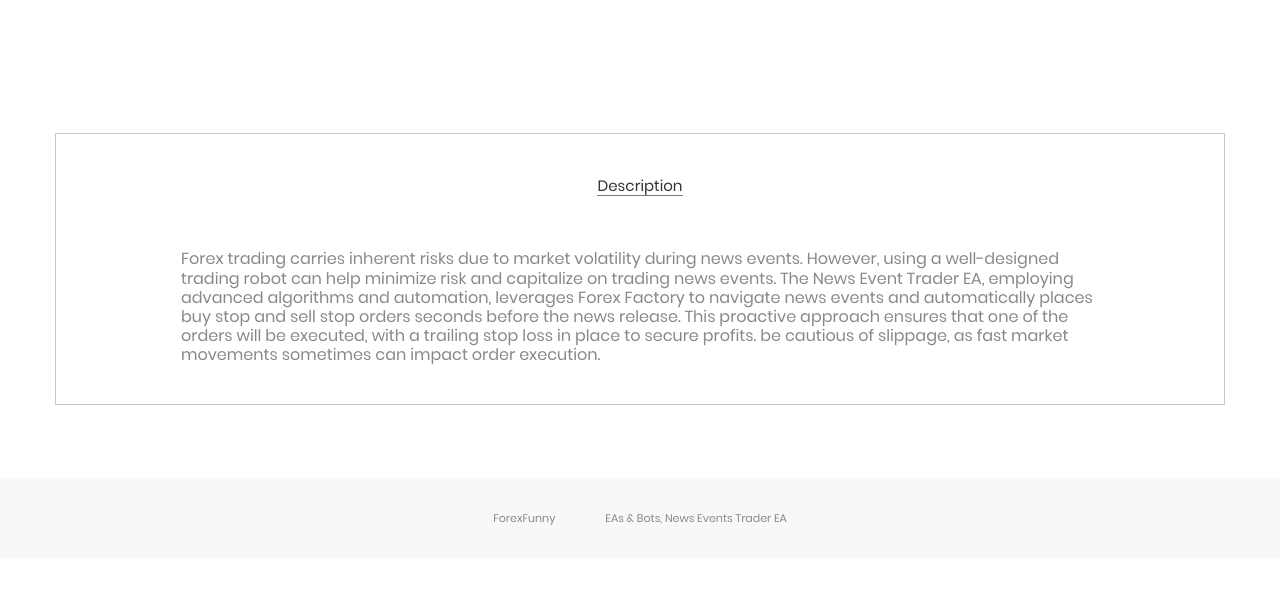
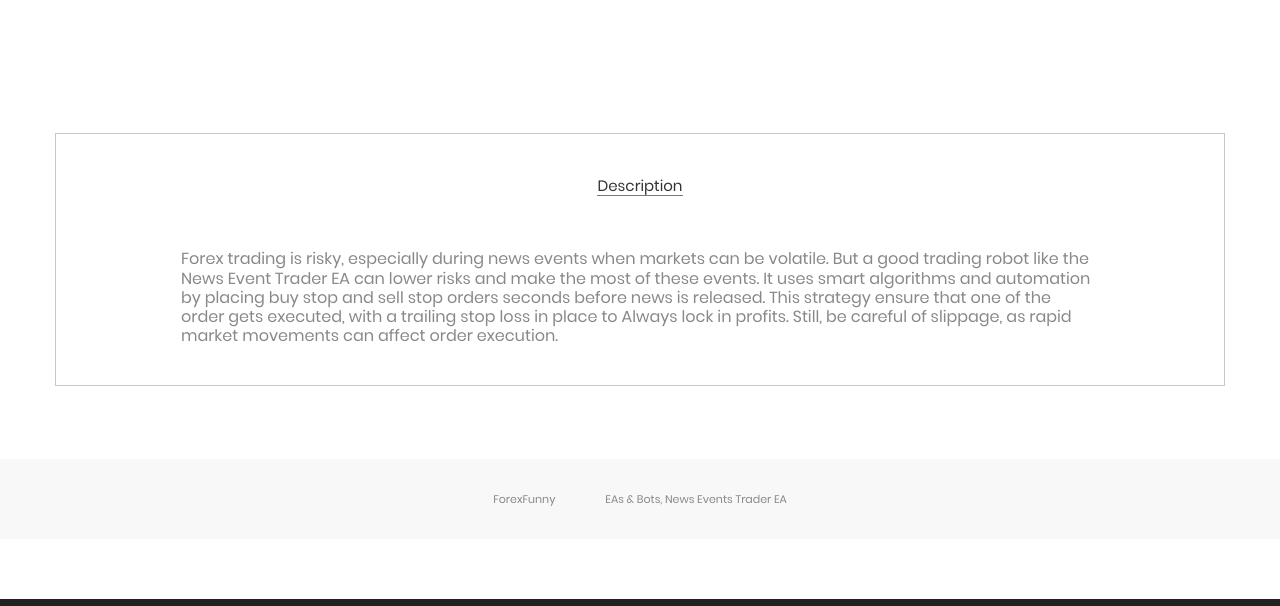
Before and after one commit to phurechauke/forexfunny, a plain HTML site: page product-news.html in a window 1280 px wide. Shown: the part 933-1539 px from the top of the page. Drawn offline with Linux system fonts and the light colour scheme; a web font is replaced by a local one.

Commit message:
Add files via upload

```diff
--- a/product-news.html
+++ b/product-news.html
@@ -375,7 +375,7 @@
 						<div class="tab-pane fade show active" id="description" role="tabpanel">
 							<div class="how-pos2 p-lr-15-md">
 								<p class="stext-102 cl6">
-									Forex trading carries inherent risks due to market volatility during news events. However, using a well-designed trading robot can help minimize risk and capitalize on trading news events. The News Event Trader EA, employing advanced algorithms and automation, leverages Forex Factory to navigate news events and automatically places buy stop and sell stop orders seconds before the news release. This proactive approach ensures that one of the orders will be executed, with a trailing stop loss in place to secure profits. be cautious of slippage, as fast market movements sometimes can impact order execution.
+									Forex trading is risky, especially during news events when markets can be volatile. But a good trading robot like the News Event Trader EA can lower risks and make the most of these events. It uses smart algorithms and automation by placing buy stop and sell stop orders seconds before news is released. This strategy ensure that one of the order gets executed, with a trailing stop loss in place to Always lock in profits. Still, be careful of slippage, as rapid market movements can affect order execution.
 								</p>
 							</div>
 						</div>
```
